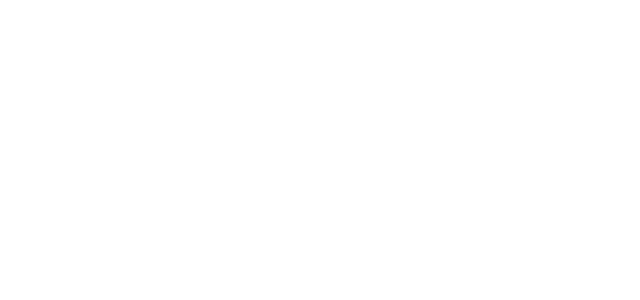
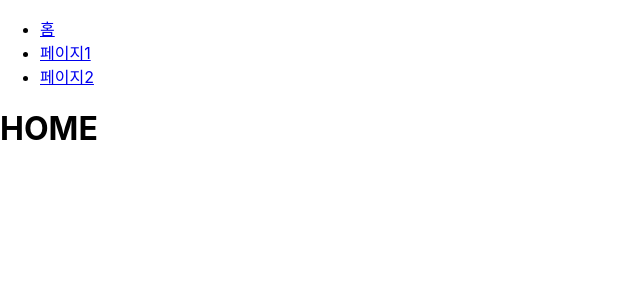
Before and after one commit to ChrisEuristic/Project_React, a React (Create React App) app: page / in a window 1280 px wide. Shown: the top 300 px of the page, without its empty margins (0-640 px from the left). Built offline with nearby package versions, Linux system fonts and the light colour scheme.

Commit message:
2023.02.09 Rev.1 - 라우터 예제

```diff
--- a/src/09/RouteHome.js
+++ b/src/09/RouteHome.js
@@ -1,6 +1,7 @@
 const RouteHome = () => {
   return (
     <>
+      <h1>HOME</h1>
     </>
   );
 };
--- a/src/09/RouteMain.js
+++ b/src/09/RouteMain.js
@@ -1,7 +1,18 @@
+import RouteNv from "./RouteNv";
+import RouteHome from "./RouteHome";
+import RoutePage1 from "./RoutePage1";
+import RoutePage2 from "./RoutePage2";
+import { Route, Routes } from "react-router-dom"
+
 const RouteMain = () => {
   return (
     <>
-      <div className="main"></div>
+      <RouteNv />
+      <Routes>
+        <Route path="/" element={<RouteHome />} />
+        <Route path="/p1" element={<RoutePage1 />} />
+        <Route path="/p2" element={<RoutePage2 />} />
+      </Routes>
     </>
   );
 };
--- a/src/09/RouteNv.js
+++ b/src/09/RouteNv.js
@@ -1,6 +1,13 @@
+import { Link } from "react-router-dom";
+
 const RouteNv = () => {
   return (
     <>
+      <ul>
+        <li><Link to = "/">홈</Link></li>
+        <li><Link to = "/p1">페이지1</Link></li>
+        <li><Link to = "/p2">페이지2</Link></li>
+      </ul>
     </>
   );
 };
--- a/src/App.js
+++ b/src/App.js
@@ -5,9 +5,10 @@
 // import Taccident from './05/Taccident';
 // import Test from './00/Test';
 // import Gal from './06/Gal';
-import RouteMain from './09/RouteMain';
 // import MyCom from './07/MyCom';
 // import MyForm from './08/MyForm';
+import RouteMain from './09/RouteMain';
+import { BrowserRouter } from 'react-router-dom';
 
 const App = () => {
 
@@ -20,7 +21,9 @@
     //<Gal />
     //<MyCom />
     //<MyForm />
-    <RouteMain />
+    <BrowserRouter>
+      <RouteMain />
+    </BrowserRouter>
   );
 }
 
```
